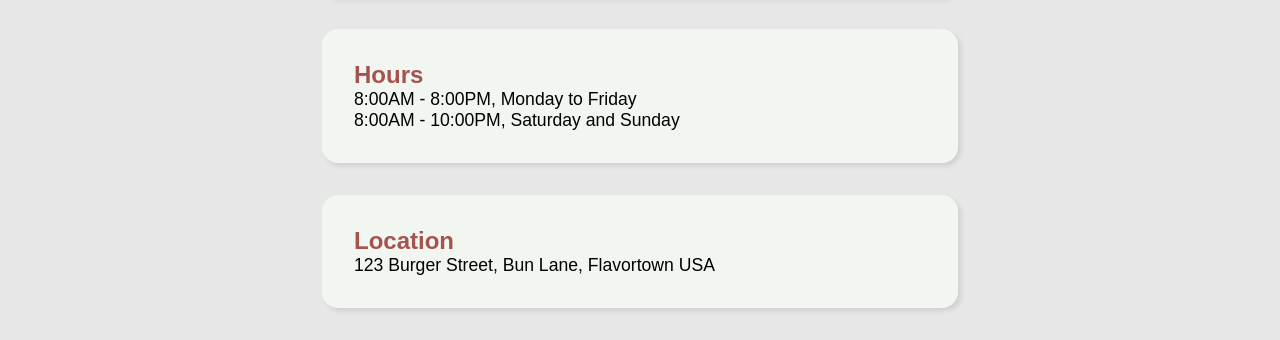
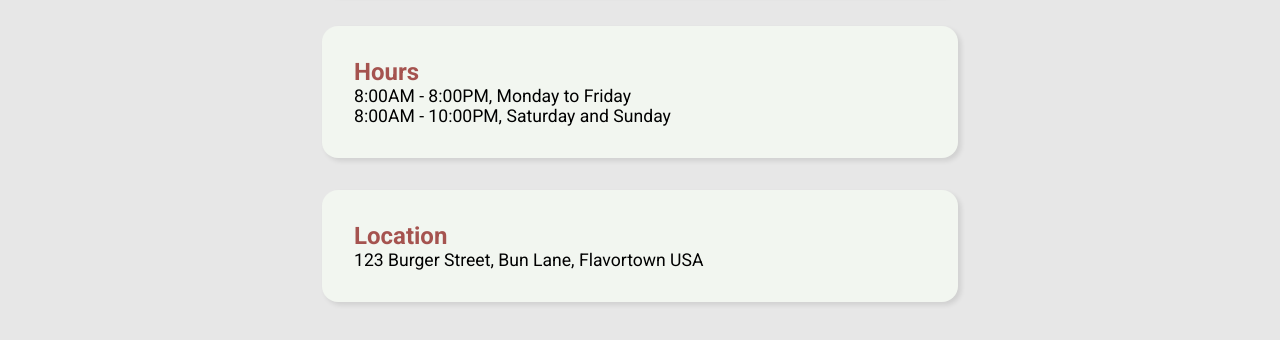
Before and after one commit to sprlm/restaurant-page, a website built with webpack: page dist/index.html in a window 1280 px wide. Shown: the part 714-1054 px from the top of the page. Built offline with Linux system fonts and the light colour scheme.

Commit message:
Change website font

```diff
--- a/src/style.css
+++ b/src/style.css
@@ -1,7 +1,9 @@
+@import url('https://fonts.googleapis.com/css2?family=Roboto:ital,wght@0,400;0,700;0,900;1,400&display=swap');
+
 :root {
   margin: 0;
   padding: 0;
-  font-family: Arial, Helvetica, sans-serif;
+  font-family: 'Roboto', Arial, Helvetica, sans-serif;
   background-color: var(--grey);
 
   --white: #f2f6f0;
```
Also changed, not shown: dist/main.js.
